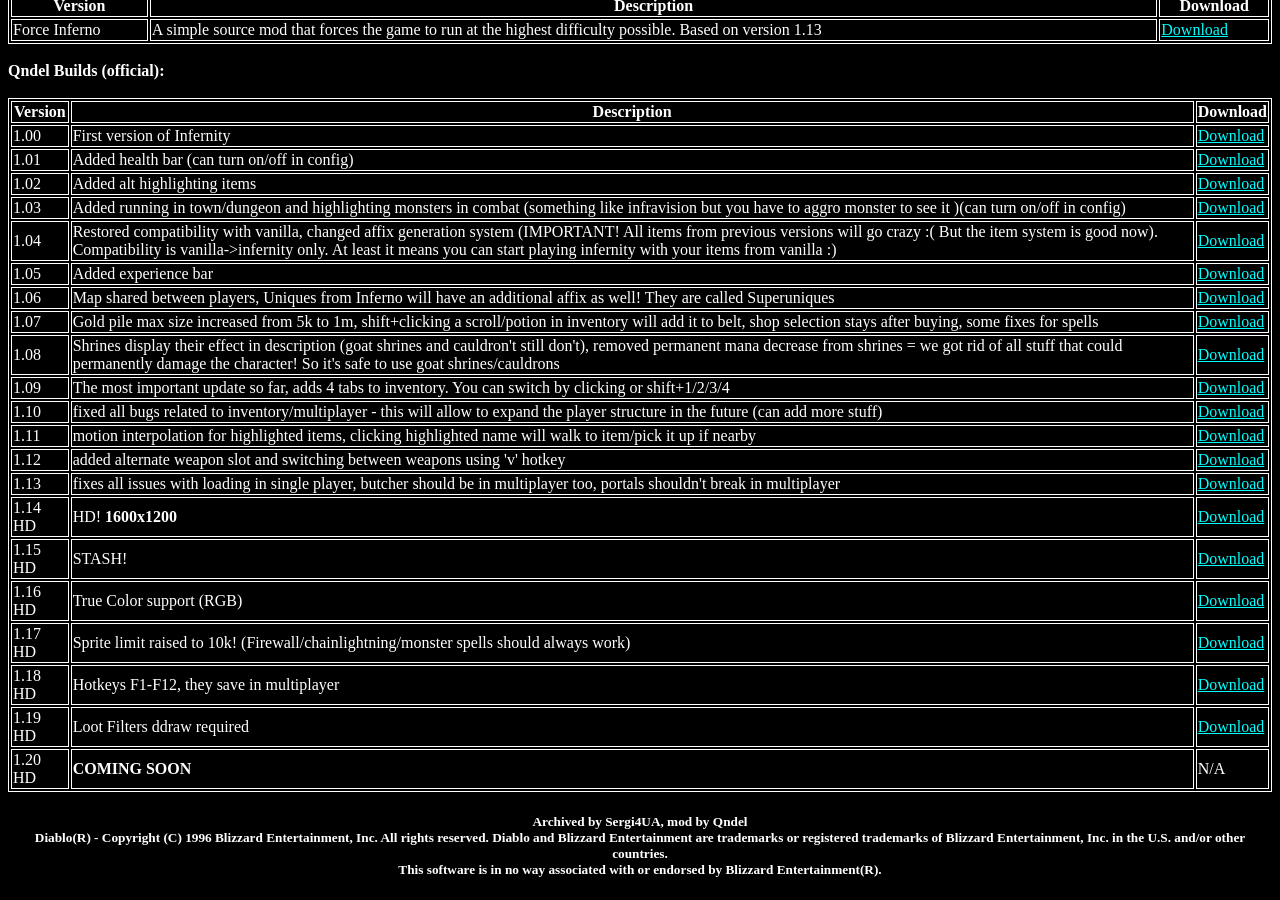
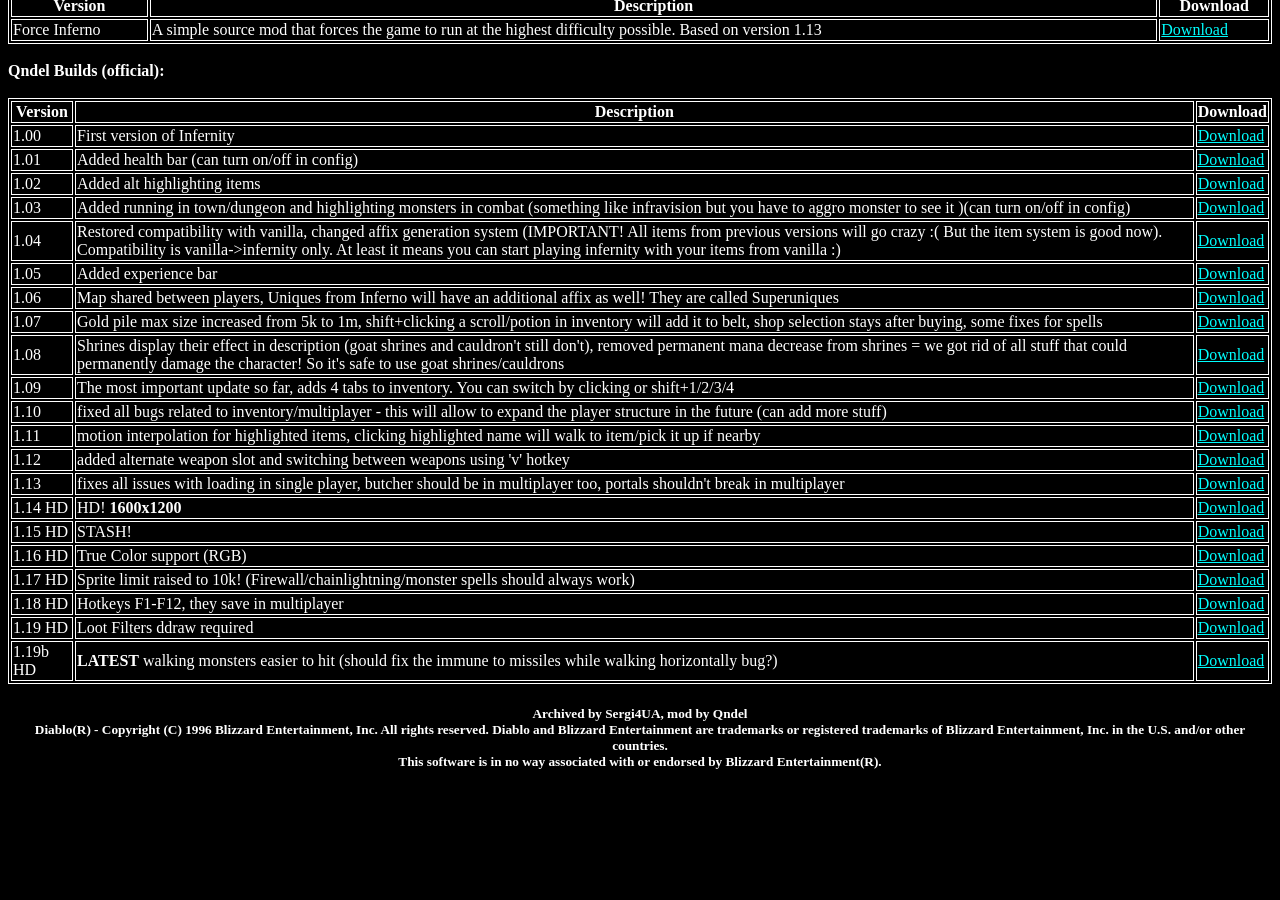
Before and after one commit to sergi4ua/sergi4ua.github.io, a Jekyll site: the page mods/infernity/index.html, which Jekyll copies as it is, in a window 1280 px wide and 900 px high, scrolled down 708 px. Built offline with Jekyll 4.4.1, drawn with Linux system fonts in a browser that asks for light colours; after the commit the page ends 1500 px from its top, so only the background shows below that.

Commit message:
Update mod page

```diff
--- a/mods/infernity/index.html
+++ b/mods/infernity/index.html
@@ -151,9 +151,9 @@
             <td><a href="qInfernity-1.19.zip">Download</a></td>
         </tr>
         <tr>
-            <td>1.20 HD</td>
-            <td><b>COMING SOON</b></td>
-            <td>N/A</td>
+            <td>1.19b HD</td>
+            <td><b>LATEST</b> walking monsters easier to hit (should fix the immune to missiles while walking horizontally bug?)</td>
+            <td><a href="qInfernity-1.19b.zip">Download</a></td>
         </tr>
     </table>
     <footer>
```
Also changed, not shown: 1 other file.
